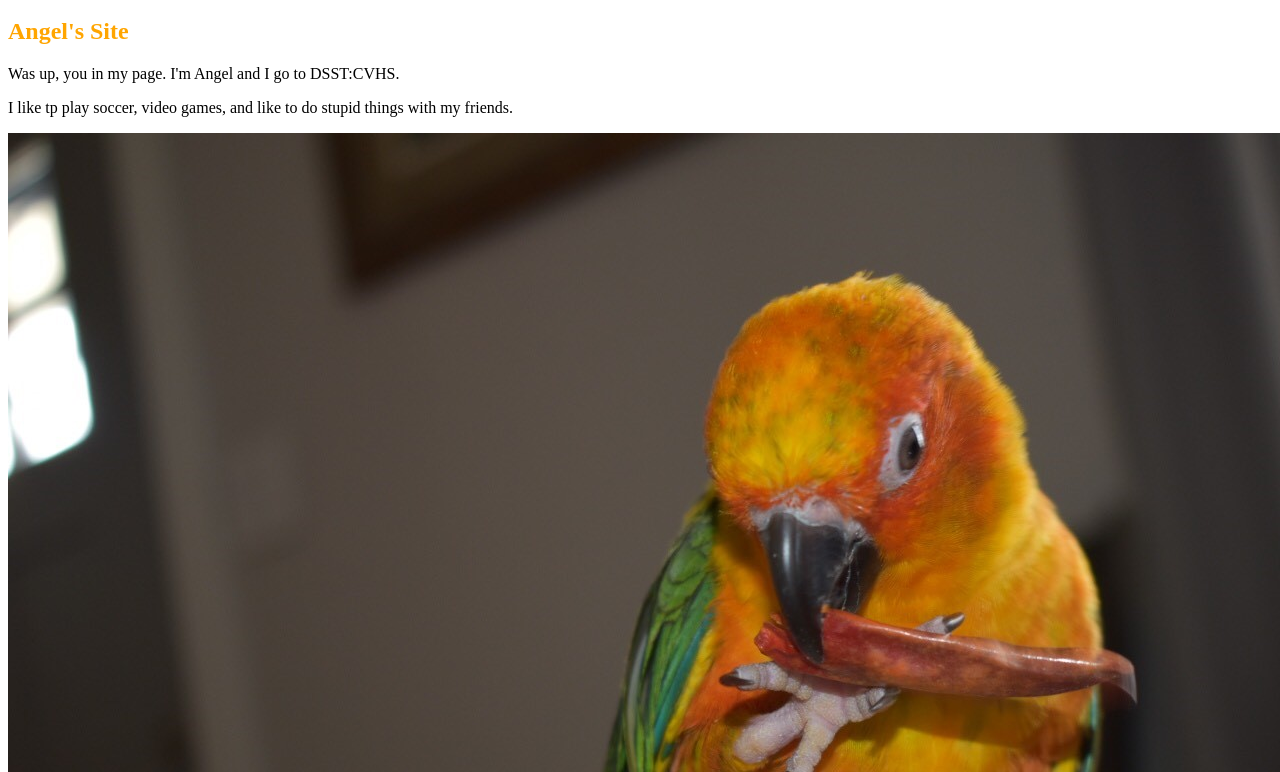
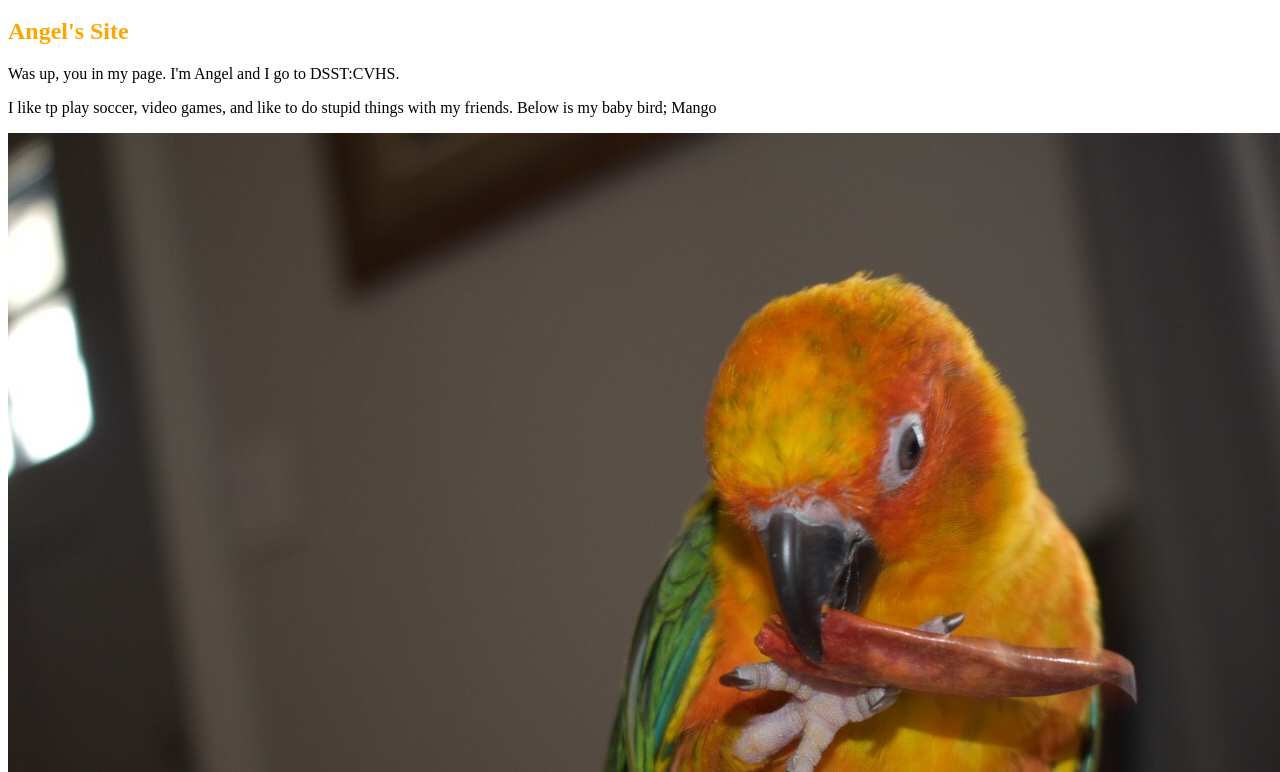
Before and after one commit to Angeltrujillo27/angeltrujillo27, a plain HTML site: page index.html in a window 1280 px wide. Shown: the part 28-800 px from the top of the page. Drawn offline with Linux system fonts and the light colour scheme.

Commit message:
Update index.html

```diff
--- a/index.html
+++ b/index.html
@@ -32,7 +32,7 @@
 <div class="row-fluid">
   <div class="span12">
     <p> Was up, you in my page. I'm Angel and I go to DSST:CVHS</a>.</p>
-      <p> I like tp play soccer, video games, and like to do stupid things with my friends. </p>
+      <p> I like tp play soccer, video games, and like to do stupid things with my friends. Below is my baby bird; Mango </p>
      <img src="mango.jpg">
 <div class="page-header">
   <font color="orange"> <h2>My Projects  </font></h2>
```
